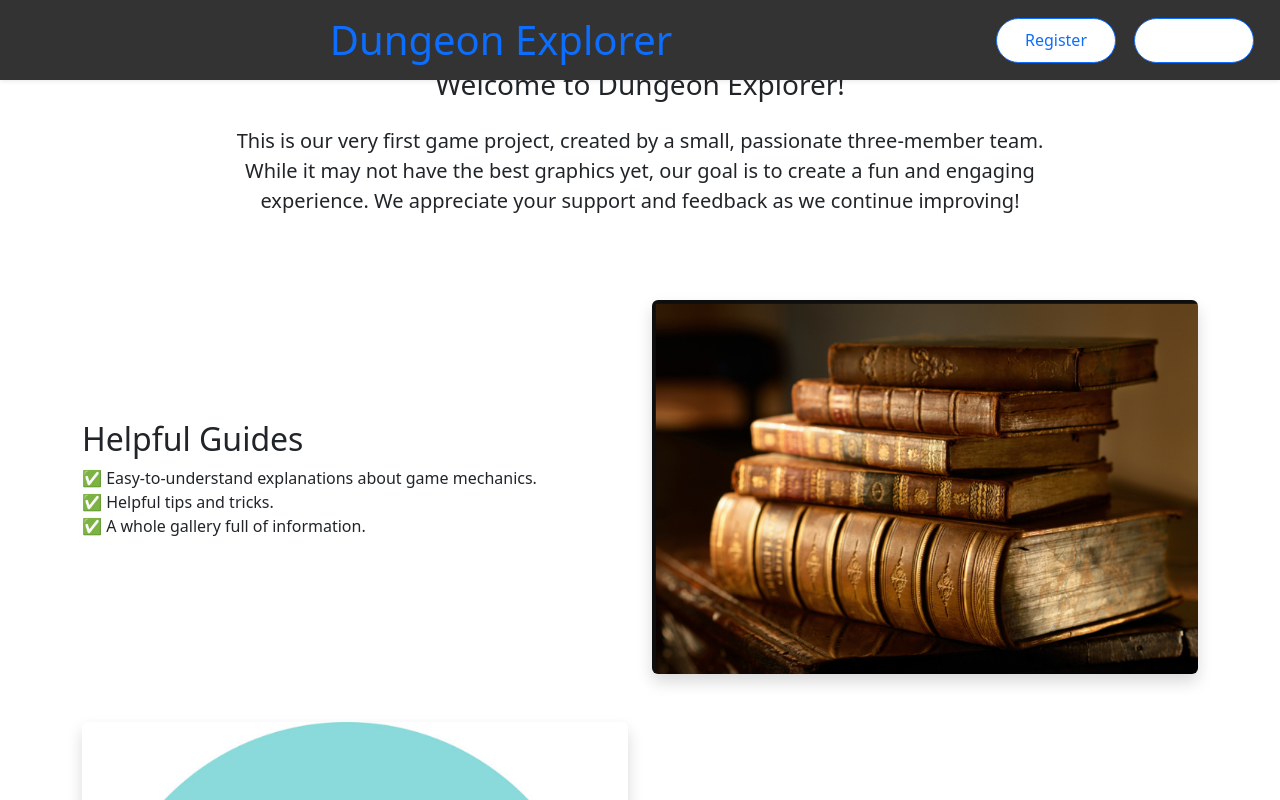
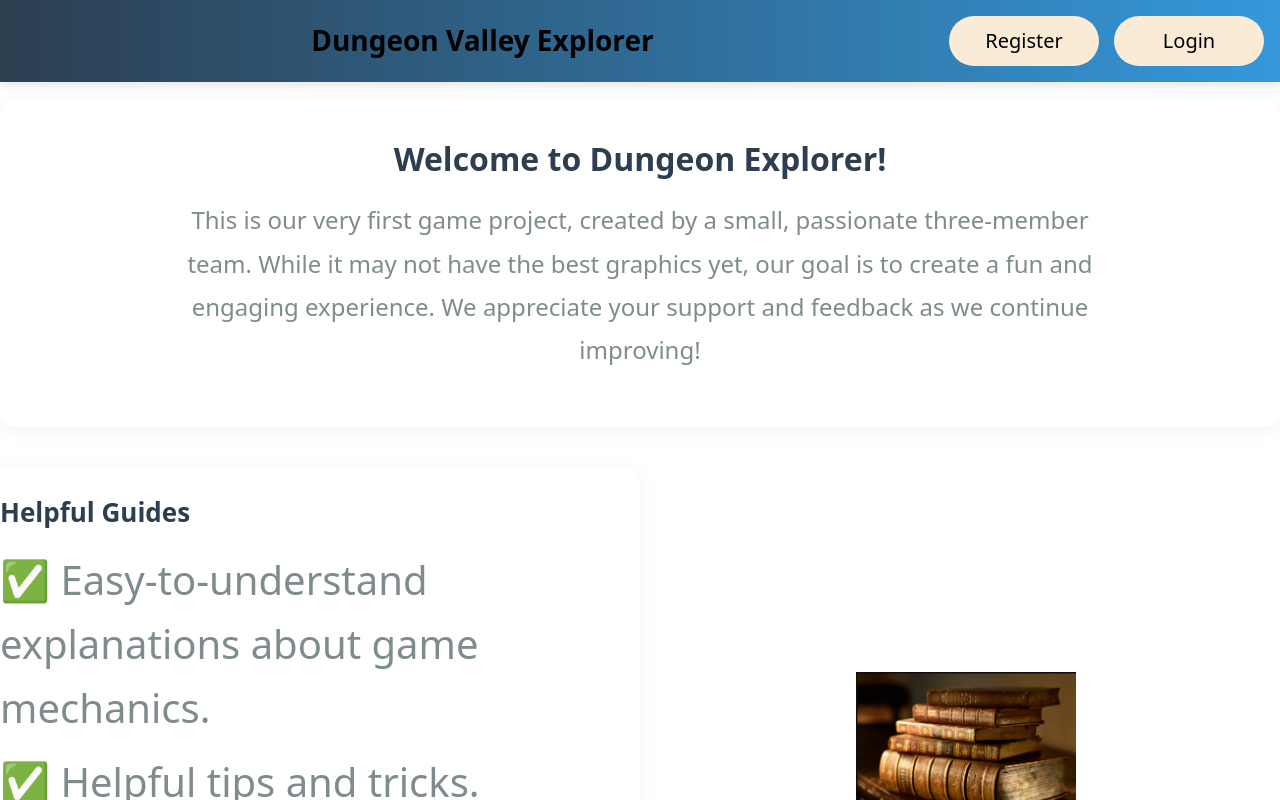
Before and after one commit to KTomi005/Web-main-4-, a React (Vite) app in the folder Web-main (4)/Web-main/frontend/: page / in a window 1280 px wide. Shown: the top 800 px of the page. Built offline with nearby package versions, Linux system fonts and the light colour scheme.

Commit message:
Kezdolap design

```diff
--- a/Web-main (4)/Web-main/frontend/src/KezdoLap/KezdoLap.jsx
+++ b/Web-main (4)/Web-main/frontend/src/KezdoLap/KezdoLap.jsx
@@ -7,51 +7,56 @@ const KezdoLap = () => {
     const navigate = useNavigate();
 
     return (
-        <div className="kezdo-lap container">
-            {/* Navigációs sáv */}
-            <header className="topnav d-flex justify-content-between align-items-center p-3 shadow-sm">
-                <h1 className="text-primary">Dungeon Explorer</h1>
-                <div>
-                    <button className="btn btn-outline-primary me-2" onClick={() => navigate('/Register')}>Register</button>
-                    <button className="btn btn-primary" onClick={() => navigate('/login')}>Login</button>
+        <div className="kezdo-lap container-fluid p-0">
+            {/* Navigation Bar */}
+            <header className="topnav d-flex justify-content-between align-items-center p-3">
+                <h1>Dungeon Valley Explorer</h1>
+                <div className="button-container">
+                    <button className="btn" onClick={() => navigate('/Register')}>
+                        Register
+                    </button>
+                    <button className="btn" onClick={() => navigate('/login')}>
+                        Login
+                    </button>
                 </div>
             </header>
 
-            {/* Információs szekció */}
-            <section className="Informational text-center my-5">
-                <h3 className="mb-4">Welcome to Dungeon Explorer!</h3>
+            {/* Informational Section */}
+            <section className="Informational">
+                <h3>Welcome to Dungeon Explorer!</h3>
                 <p className="lead mx-auto w-75">
                     This is our very first game project, created by a small, passionate three-member team. While it may not have the best graphics yet,
                     our goal is to create a fun and engaging experience. We appreciate your support and feedback as we continue improving!
                 </p>
             </section>
 
-            {/* Segítség és közösség szekciók */}
+            {/* Helpful Guides Section */}
             <section className="row align-items-center mb-5">
-                <div className="col-md-6">
+                <div className="col-md-6 info-block">
                     <h2>Helpful Guides</h2>
-                    <ul className="list-unstyled">
+                    <ul>
                         <li>✅ Easy-to-understand explanations about game mechanics.</li>
                         <li>✅ Helpful tips and tricks.</li>
                         <li>✅ A whole gallery full of information.</li>
                     </ul>
                 </div>
                 <div className="col-md-6 text-center">
-                    <img src="/oldbook.png" alt="Helpful Guides" className="img-fluid rounded shadow" />
+                    <img src="/oldbook.png"  alt="Helpful Guides" className="img-fluid kep" />
                 </div>
             </section>
 
-            <section className="row align-items-center flex-row-reverse">
-                <div className="col-md-6">
+            {/* Friendly Community Section */}
+            <section className="row align-items-center flex-row-reverse mb-5">
+                <div className="col-md-6 info-block">
                     <h2>A Friendly Community</h2>
-                    <ul className="list-unstyled">
+                    <ul>
                         <li>💬 A place to chat about the game.</li>
                         <li>🆘 Ask for help from fellow players.</li>
                         <li>🛡️ Moderated to keep a safe and friendly environment.</li>
                     </ul>
                 </div>
                 <div className="col-md-6 text-center">
-                    <img src="/electonicbook.png" alt="Friendly Community" className="img-fluid rounded shadow" />
+                    <img src="/electonicbook.png" alt="Friendly Community" className="img-fluid kep" />
                 </div>
             </section>
         </div>
--- a/Web-main (4)/Web-main/frontend/src/css/KezdoLap.css
+++ b/Web-main (4)/Web-main/frontend/src/css/KezdoLap.css
@@ -1,102 +1,171 @@
-body{
+/* Reset and Base Styles */
+body {
     margin: 0;
-    font-family: arial, sans-serif;
+    font-family: 'Poppins', Arial, sans-serif; /* Use a modern font */
+    background-color: #f5f7fa; /* Light background for contrast */
 }
-h1{
-    text-align: center;
-    color: white !important;
-    font-weight: bolder;
-    flex-grow: 1;
-    margin-left: 0;
+p{
+    font-size: x-large !important;
 }
-
-.topnav{
-    background-color: #333;
-    padding: 10px;
+li{
+    font-size: 40px !important;
+}
+.kep{
+    width: 35%;
+    height: 35%;
+}
+/* Top Navigation */
+.topnav {
+    background: linear-gradient(90deg, #2c3e50, #3498db); /* Gradient background */
+    padding: 15px;
     position: fixed;
     top: 0;
     left: 0;
     width: 100%;
+    display: flex;
     align-items: center;
     justify-content: space-between;
-    display: flex;
+    box-shadow: 0 4px 10px rgba(0, 0, 0, 0.1); /* Subtle shadow */
     z-index: 1000;
 }
-.topnav h1{
-    flex-grow: 1;
+
+.topnav h1 {
+    color: black;
+    font-weight: 700;
+    font-size: 28px;
     text-align: center;
     margin: 0;
-}
-.topnav a {
-    float: left;
-    color: #f2f2f2;
-    text-align: center;
-    padding: 14px 16px;
-    text-decoration: none;
-    font-size: 17px;
-  }
-.topnav a:hover{
-    background-color: #ddd;
-    color: black;
+    flex-grow: 1;
+    font-size: bolder !important;
 }
 
-.btn{
-    color: black;
-    background-color: white !important;
-    border-radius: 35px !important;
-    height: 45px;
-    width: 120px;
+.btn {
+    color: black !important;
+    background-color:antiquewhite !important; /* Primary blue */
+    border: none;
+    border-radius: 25px !important;
+    height: 50px;
+    width: 150px;
+    font-weight: 600;
     cursor: pointer;
-    transition: background 0.3s ease;
-    margin: 0px 10px;
+    transition: all 0.3s ease;
+    font-size: 20px !important;
 }
+
+.btn:hover {
+    background-color: #2980b9 !important; /* Darker shade on hover */
+    transform: translateY(-2px); /* Subtle lift effect */
+    box-shadow: 0 4px 8px rgba(0, 0, 0, 0.15);
+}
+
 .button-container {
     display: flex;
-    gap: 10px;
-}
-.btn:hover{
-    background-color: #ddd;
+    gap: 15px;
 }
 
-/* Mobilbarát nézet */
-@media screen and (max-width: 858px),
-       screen and(max-height:320px){
-    .topnav
-        {
+/* Informational Section */
+.Informational {
+    margin-top: 100px; /* More space for fixed nav */
+    padding: 40px 20px;
+    text-align: center;
+    background-color: #fff;
+    border-radius: 15px;
+    box-shadow: 0 4px 20px rgba(0, 0, 0, 0.05);
+    margin-bottom: 40px;
+}
+
+.Informational h3 {
+    font-size: 32px;
+    font-weight: 700;
+    color: #2c3e50; /* Darker color for headings */
+    margin-bottom: 20px;
+}
+
+.Informational p {
+    font-size: 18px;
+    color: #7f8c8d; /* Softer gray for text */
+    line-height: 1.8;
+}
+
+/* Info Blocks (Helpful Guides & Community) */
+.info-block {
+    padding: 30px;
+    background-color: #fff;
+    border-radius: 15px;
+    box-shadow: 0 4px 20px rgba(0, 0, 0, 0.05);
+    margin-bottom: 30px;
+    transition: transform 0.3s ease; /* Animation for hover */
+}
+
+.info-block:hover {
+    transform: translateY(-5px); /* Lift effect on hover */
+}
+
+.info-block h2 {
+    font-size: 26px;
+    font-weight: 600;
+    color: #2c3e50;
+    margin-bottom: 20px;
+}
+
+.info-block ul {
+    padding-left: 0;
+}
+
+.info-block ul li {
+    font-size: 16px;
+    color: #7f8c8d;
+    line-height: 1.6;
+    margin-bottom: 10px;
+    list-style: none;
+}
+
+.info-block img {
+    max-width: 100%;
+    border-radius: 10px;
+    box-shadow: 0 4px 15px rgba(0, 0, 0, 0.1);
+    transition: transform 0.3s ease;
+}
+
+.info-block img:hover {
+    transform: scale(1.05); /* Slight zoom on hover */
+}
+
+/* Mobile Responsiveness */
+@media screen and (max-width: 858px) {
+    .topnav {
+        flex-direction: column;
+        padding: 20px 0;
+    }
+
+    .topnav h1 {
+        font-size: 24px;
+        margin-bottom: 15px;
+    }
+
+    .button-container {
         flex-direction: column;
         align-items: center;
-        padding: 15px 0;
-        }
-    h1
-        {
-        font-size: 24px;
-        margin: 10px 0;
-        }
-        .button-container{
-        flex-direction: column;
-        align-items: center;
-        margin-top: 20px;
+        gap: 10px;
     }
-    btn{
+
+    .btn {
         width: 80%;
-        margin: 5px 0;
+    }
+
+    .Informational h3 {
+        font-size: 26px;
+    }
+
+    .Informational p {
+        font-size: 16px;
+    }
+
+    .info-block h2 {
+        font-size: 22px;
+    }
+
+    .info-block ul li {
+        font-size: 14px;
     }
 }
-/* Informational szöveg blokkolása */
-.Informational {
-    margin-top: 80px; /* hozzáadva, hogy a tartalom ne takarja el a topnav */
-    padding: 20px;
-    text-align: left;
-}
-
-.info-block {
-    display: block;
-}
-
-.info-block h3 {
-    margin-bottom: 10px; /* kisebb távolságot adunk a cím és a szöveg között */
-}
-
-.info-block p {
-    line-height: 1.6; /* könnyebben olvashatóvá teszi a szöveget */
-}
```
